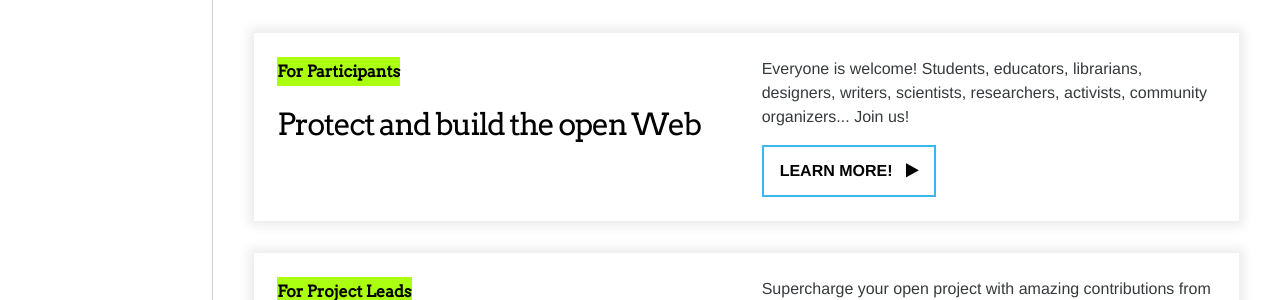
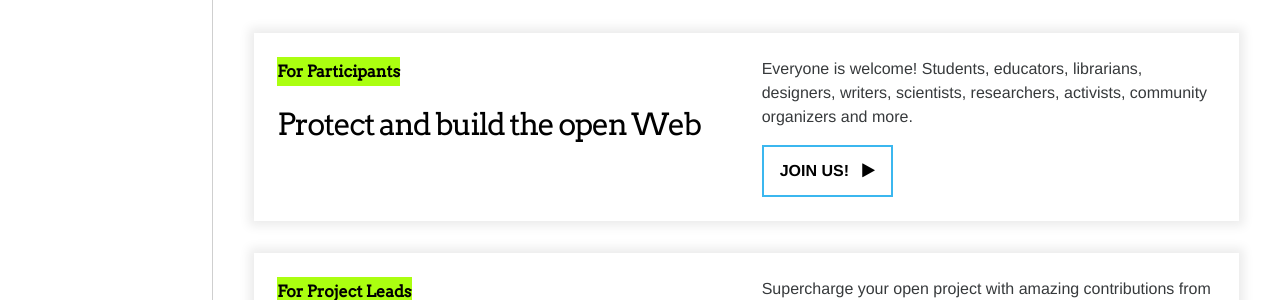
Before and after one commit to mozilla/global-sprint, a Jekyll site: the page built from index.md, in a window 1280 px wide. Shown: the part 420-720 px from the top of the page. Built offline with Jekyll 4.4.1, drawn with Linux system fonts in a browser that asks for light colours; comment, search, counter and statistics services are not loaded; a style sheet for code colours, icons or effects is not loaded.

Commit message:
add links

```diff
--- a/_layouts/home.html
+++ b/_layouts/home.html
@@ -13,9 +13,9 @@ layout: default
         <h1>Protect and build the open Web</h1>
       </div>
       <div class="col-md-6">
-        Everyone is welcome! Students, educators, librarians, designers, writers, scientists, researchers, activists, community organizers... Join us!
+        Everyone is welcome! Students, educators, librarians, designers, writers, scientists, researchers, activists, community organizers and more.
         <br />
-        <a target="_blank" class="btn btn-lg btn-default btn-next" href="https://mozilla.github.io/global-sprint/participants/"> Learn More! &nbsp; <i class="fa fa-play" aria-hidden="true"></i></a>
+        <a class="btn btn-lg btn-default btn-next" href="participants"> Join us! &nbsp; <i class="fa fa-play" aria-hidden="true"></i></a>
       </div>
     </div>
     <div class="row home-card">
@@ -26,7 +26,7 @@ layout: default
       <div class="col-md-6">
         Supercharge your open project with amazing contributions from around the Mozilla Network.
         <br />
-        <a target="_blank" class="btn btn-lg btn-default btn-next" href="https://mzl.la/open-leadership"> Register Your Project &nbsp; <i class="fa fa-play" aria-hidden="true"></i></a>
+        <a class="btn btn-lg btn-default btn-next" href="project-lead"> Register Your Project &nbsp; <i class="fa fa-play" aria-hidden="true"></i></a>
       </div>
     </div>
     <div class="row home-card">
@@ -37,7 +37,7 @@ layout: default
       <div class="col-md-6">
        Bring together local projects and contributors for a fun, fast-paced event. Work, learn, and network together to grow your local open web community.
         <br />
-        <a class="btn btn-lg btn-default btn-next" href="readme"> Host a Site! &nbsp; <i class="fa fa-play" aria-hidden="true"></i></a>
+        <a class="btn btn-lg btn-default btn-next" href="site-hosts"> Host a Site! &nbsp; <i class="fa fa-play" aria-hidden="true"></i></a>
       </div>
     </div>
 </div>
```
